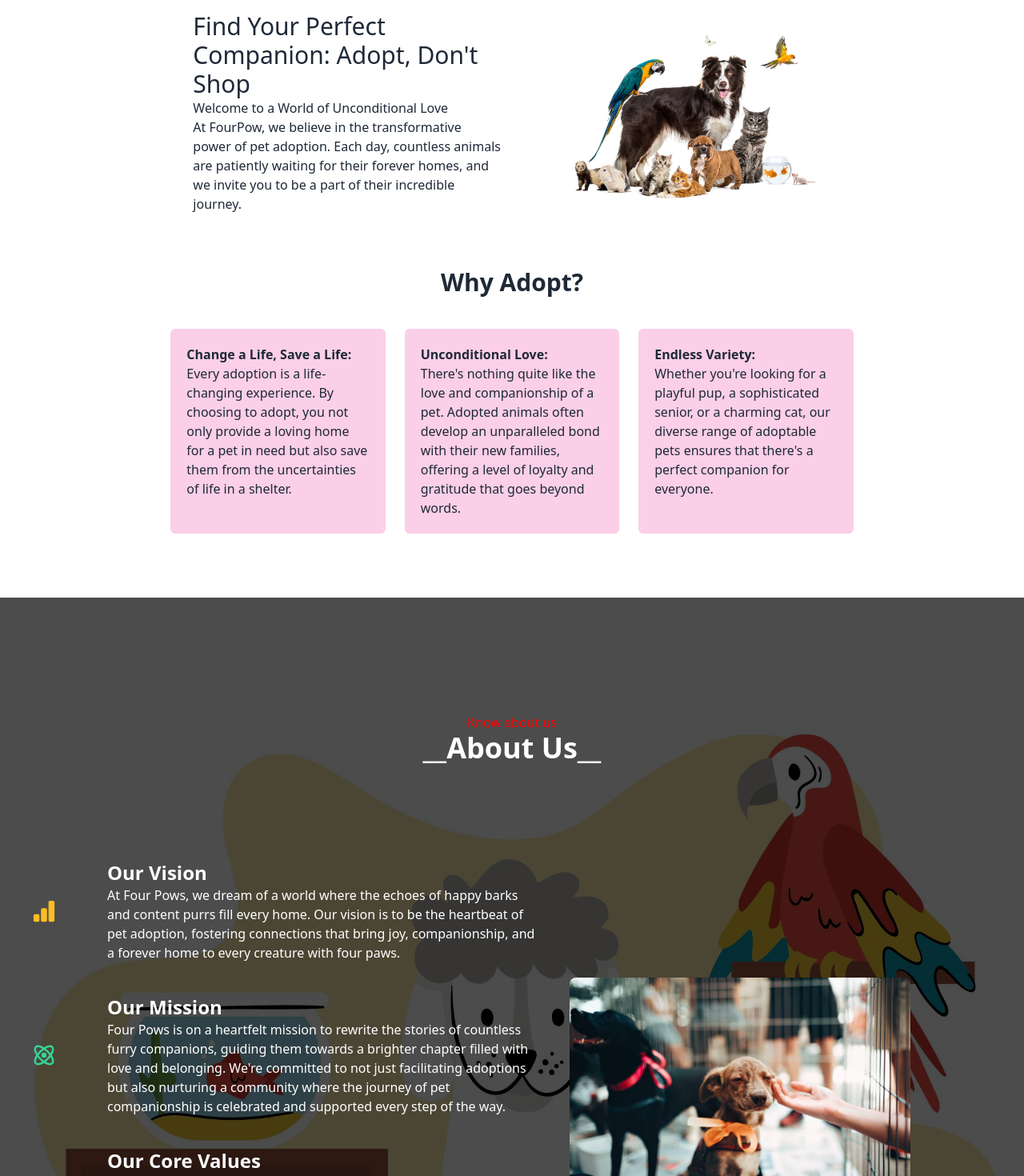
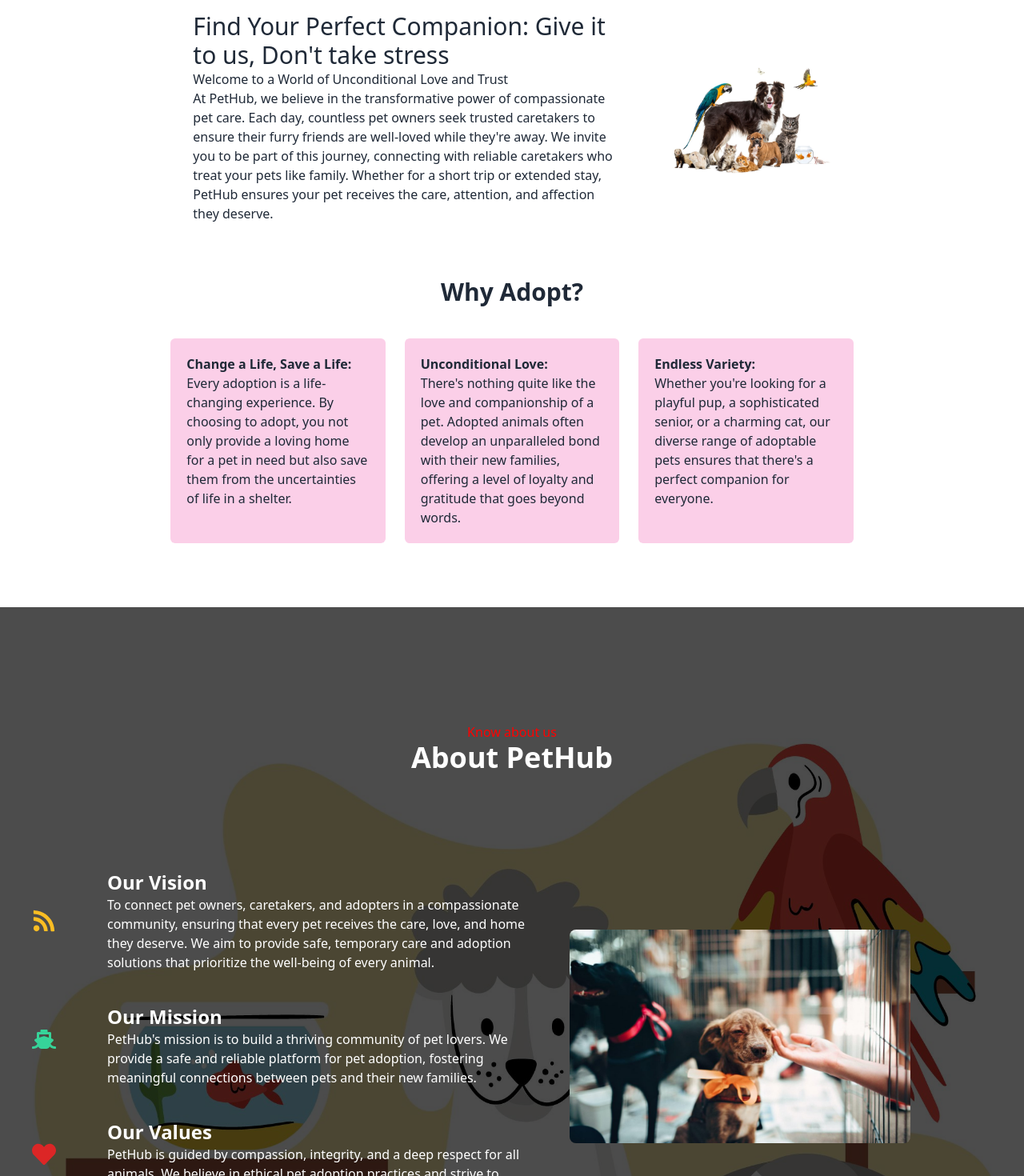
Before and after one commit to Pratik-Dungano/PETHUB, a React (Vite) app in the folder Pet-Adoption-Platform-main/: page / in a window 1280 px wide. Shown: the part 1330-2800 px from the top of the page at 80% size. Built offline with nearby package versions, Linux system fonts and the light colour scheme; no server answers.

Commit message:
FRONTEND

```diff
--- a/Pet-Adoption-Platform-main/index.html
+++ b/Pet-Adoption-Platform-main/index.html
@@ -4,7 +4,7 @@
     <meta charset="UTF-8" />
     <link rel="icon" type="image/svg+xml" href="/src/assets/logo.png" />
     <meta name="viewport" content="width=device-width, initial-scale=1.0" />
-    <title>Four Pows</title>
+    <title>PetHub</title>
   </head>
   <body>
     <div id="root"></div>
--- a/Pet-Adoption-Platform-main/src/pages/donationCampaign/DonationCampaign.jsx
+++ b/Pet-Adoption-Platform-main/src/pages/donationCampaign/DonationCampaign.jsx
@@ -17,7 +17,7 @@
     return (
         <div>
             <Navbar></Navbar>
-            <div className='flex flex-col items-center justify-center mt-20'><p>Welcome to</p><h1 className='font-bold text-2xl'>Donation Campaign</h1></div>
+            <div className='flex flex-col items-center justify-center mt-20'><p>Welcome to us </p><h1 className='font-bold text-2xl'>We Care For Your Pet</h1></div>
             <div className='flex flex-col items-center w-full '>
           <div className="grid grid-cols-1 md:grid-cols-2 lg:grid-cols-2 my-10 lg:my-20 lg:gap-2">
                                 {
--- a/Pet-Adoption-Platform-main/src/pages/donationCampaign/donationCampaignDetails/DonationCampaignDetails.jsx
+++ b/Pet-Adoption-Platform-main/src/pages/donationCampaign/donationCampaignDetails/DonationCampaignDetails.jsx
@@ -27,10 +27,10 @@
   <div className="p-6 lg:border-l-2 border-none border-pink-700 ml-10">
     <h6
       className="block mb-4 font-sans text-base antialiased font-semibold leading-relaxed tracking-normal text-gray-700 uppercase">
-      Last Donation Time:{last_donation_date}
+      Duration :{last_donation_date}
     </h6>
     <h4 className="block mb-2 font-sans text-2xl antialiased font-semibold leading-snug tracking-normal text-blue-gray-900">
-     Max Donation Amount:{max_donation_limit}
+     Charges/day:{max_donation_limit}
     </h4>
     <p className="block mb-8 font-sans text-base antialiased font-normal leading-relaxed text-gray-700">
      About:{shortdesp}
@@ -38,9 +38,9 @@
     <p className="block mb-8 font-sans text-base antialiased font-normal leading-relaxed text-gray-700">
      {longdesp}
     </p>
-    <button disabled={pause} className="btn disabled:cursor-not-allowed bg-pink-700" onClick={()=>document.getElementById('my_modal_5').showModal()}>
-       Donate Now<svg xmlns="http://www.w3.org/2000/svg" fill="none" viewBox="0 0 24 24" stroke="currentColor"
-          strokeWidth="2" className="w-4 h-4">
+    <button disabled={pause} className="btn disabled:cursor-not-allowed  font-bold   mt-2   text-[#D52B5C] bg-white">
+       Contact Now<svg xmlns="http://www.w3.org/2000/svg" fill="none" viewBox="0 0 24 24" stroke="currentColor"
+          strokeWidth="2x" className="w-4 h-4">
           <path strokeLinecap="round" strokeLinejoin="round" d="M17.25 8.25L21 12m0 0l-3.75 3.75M21 12H3"></path>
         </svg></button>
 
@@ -78,7 +78,7 @@
   </div>
 </div>
 <div className='flex flex-col items-center justify-center text-3xl font-bold mt-10'><h3>_Suggested For You_</h3>
-<p className='text-xl bg-green-500 px-6 py-2 mt-4 rounded-md'>Donate More</p></div>
+<p className='text-xl bg-green-500 px-6 py-2 mt-4 rounded-md'>Explore more</p></div>
 <SugestedDonationCamp></SugestedDonationCamp>
 <Footer></Footer>
         </div>
--- a/Pet-Adoption-Platform-main/src/pages/home/homeComponents/aboutus/AboutUs.jsx
+++ b/Pet-Adoption-Platform-main/src/pages/home/homeComponents/aboutus/AboutUs.jsx
@@ -1,54 +1,51 @@
-import { BsFillBarChartFill } from 'react-icons/bs';
-import { BiAtom } from 'react-icons/bi';
-import { BsFillBriefcaseFill } from 'react-icons/bs';
+import { FaRss, FaShip, FaHeart } from 'react-icons/fa';
 
 import contact from '../../../../assets/pets.jpg';
 import aboutus from '../../../../assets/aboutus.jpg';
 
 const AboutUs = () => {
   return (
-    <div className="relative mt-20 " style={{ backgroundImage: `url(${contact})`, backgroundSize: 'cover', backgroundAttachment: 'fixed' }}>
+    <div className="relative mt-20" style={{ backgroundImage: `url(${contact})`, backgroundSize: 'cover', backgroundAttachment: 'fixed' }}>
       <div className="absolute inset-0 bg-black opacity-70" />
 
       <div className="relative z-10 text-white py-16">
         <div className="flex flex-col items-center justify-center mt-20 mb-20" id="services">
           <h3 className="text-[#ff0000]">Know about us</h3>
-          <h1 className="text-white text-2xl md:text-4xl font-metamorphous font-bold text-center">__About Us__</h1>
+          <h1 className="text-white text-2xl md:text-4xl font-metamorphous font-bold text-center">About PetHub</h1>
         </div>
-        <div className='flex items-center justify-center '>
+        <div className="flex items-center justify-center">
           <div className="px-10 py-10 w-full lg:max-w-[1200px] mx-auto">
             <div className="flex gap-16 items-center justify-center">
               <div>
-              <BsFillBarChartFill className="text-3xl text-warning" />
+                <FaRss className="text-3xl text-warning" />
               </div>
               <div>
                 <h1 className="text-2xl font-bold">Our Vision</h1>
-              <p>At Four Pows, we dream of a world where the echoes of happy barks and content purrs fill every home. Our vision is to be the heartbeat of pet adoption, fostering connections that bring joy, companionship, and a forever home to every creature with four paws.</p>
+                <p>To connect pet owners, caretakers, and adopters in a compassionate community, ensuring that every pet receives the care, love, and home they deserve. We aim to provide safe, temporary care and adoption solutions that prioritize the well-being of every animal.</p>
               </div>
             </div>
-          {/*  */}
+            {/* */}
             <div className="flex gap-16 items-center justify-center my-10">
               <div>
-              <BiAtom className="text-3xl  text-success" />
+              <FaShip className="text-3xl text-success mb-4" />              </div>
+              <div>
+                <h1 className="text-2xl font-bold">Our Mission</h1>
+                <p>PetHub's mission is to build a thriving community of pet lovers. We provide a safe and reliable platform for pet adoption, fostering meaningful connections between pets and their new families.</p>
+              </div>
+            </div>
+            {/* */}
+            <div className="flex gap-16 items-center justify-center">
+              <div>
+              <FaHeart className="text-3xl text-red-600 mb-4" />
               </div>
               <div>
-              <h1 className="text-2xl font-bold">Our Mission</h1>
-              <p>Four Pows is on a heartfelt mission to rewrite the stories of countless furry companions, guiding them towards a brighter chapter filled with love and belonging. We're committed to not just facilitating adoptions but also nurturing a community where the journey of pet companionship is celebrated and supported every step of the way.</p>
-            </div>
-          </div>
-          {/*  */}
-          <div className="flex gap-16 items-center justify-center">
-            <div>
-              <BsFillBriefcaseFill className="text-3xl  text-red-600" />
-            </div>
-            <div>
-              <h1 className="text-2xl font-bold">Our Core Values</h1>
-              <p>Four Pows values the diversity in every wag, meow, and chirp, recognizing the unique charm each pet brings. Our core values revolve around inclusivity, compassion, and the belief that every pet, regardless of their past, deserves a warm, loving embrace. We are dedicated to upholding the principles of responsible pet ownership, ensuring that the Four Pows community is a sanctuary of unconditional love and lifelong connections...</p>
+                <h1 className="text-2xl font-bold">Our Values</h1>
+                <p>PetHub is guided by compassion, integrity, and a deep respect for all animals. We believe in ethical pet adoption practices and strive to create a positive impact on the lives of pets and their owners.</p>
               </div>
             </div>
           </div>
           <div>
-<img src={aboutus} alt="" className=' w-9/12 rounded-lg hidden lg:flex' />
+            <img src={aboutus} alt="" className="w-9/12 rounded-lg hidden lg:flex" />
           </div>
         </div>
       </div>
--- a/Pet-Adoption-Platform-main/src/pages/home/homeComponents/action/Action.jsx
+++ b/Pet-Adoption-Platform-main/src/pages/home/homeComponents/action/Action.jsx
@@ -11,9 +11,9 @@
             <hr className='text-[#d42a5c]'/>
             <hr />
                <div className=''>
-               <p className='text-6xl'>Save A Pet</p>
+               <p className='text-6xl'>Want to Adopt?</p>
                <div className='flex items-center'>
-               <p className='text-3xl font-bold my-3'>DONATE NOW</p>
+               <p className='text-3xl font-bold my-3'>WISH GRANTED</p>
                <BiSolidDonateHeart className='w-10 h-10 text-[#d42a5c]'></BiSolidDonateHeart>
                </div>
                </div>
--- a/Pet-Adoption-Platform-main/src/pages/home/homeComponents/inspiration/Inspiration.jsx
+++ b/Pet-Adoption-Platform-main/src/pages/home/homeComponents/inspiration/Inspiration.jsx
@@ -1,13 +1,45 @@
 import React from 'react';
 import pet2 from '../../../../assets/pet3.jpg'
+// const Inspiration = () => {
+//     return (
+//         <div className=' flex justify-center flex-col mx-auto items-center w-8/12'>
+//            <div className='flex  flex-col-reverse lg:flex-row items-center '>
+//            <div className=' p-7 '>
+//             <p className='text-xl '><span className='text-3xl '>Find Your Perfect Companion: Adopt, Don't Shop</span></p>
+// <p>Welcome to a World of Unconditional Love</p>
+// <p>At FourPow, we believe in the transformative power of pet adoption. Each day, countless animals are patiently waiting for their forever homes, and we invite you to be a part of their incredible journey.</p>
+//             </div>
+//             <div>
+// <img src={pet2} alt="" className='' />
+//             </div>
+//            </div>
+// <p className='text-3xl font-bold my-10'>Why Adopt?</p>
+//         <div className='grid grid-cols-1 lg:grid-cols-3 gap-6'>
+//             <div className='bg-pink-200 p-5 rounded-md'>
+//            <span className='font-bold '> Change a Life, Save a Life:</span>
+// <p>Every adoption is a life-changing experience. By choosing to adopt, you not only provide a loving home for a pet in need but also save them from the uncertainties of life in a shelter.</p>
+//             </div>
+//             <div className='bg-pink-200 p-5 rounded-md '>
+//             <span className='font-bold'>Unconditional Love:</span>
+// <p>There's nothing quite like the love and companionship of a pet. Adopted animals often develop an unparalleled bond with their new families, offering a level of loyalty and gratitude that goes beyond words.</p>
+//             </div>
+//             <div className=' bg-pink-200 p-5 rounded-md'>
+//             <span className='font-bold'>Endless Variety:</span>
+// <p>Whether you're looking for a playful pup, a sophisticated senior, or a charming cat, our diverse range of adoptable pets ensures that there's a perfect companion for everyone.</p>
+//             </div>
+//         </div>
+//         </div>
+//     );
+// };
+
 const Inspiration = () => {
     return (
         <div className=' flex justify-center flex-col mx-auto items-center w-8/12'>
            <div className='flex  flex-col-reverse lg:flex-row items-center '>
            <div className=' p-7 '>
-            <p className='text-xl '><span className='text-3xl '>Find Your Perfect Companion: Adopt, Don't Shop</span></p>
-<p>Welcome to a World of Unconditional Love</p>
-<p>At FourPow, we believe in the transformative power of pet adoption. Each day, countless animals are patiently waiting for their forever homes, and we invite you to be a part of their incredible journey.</p>
+            <p className='text-xl '><span className='text-3xl '>Find Your Perfect Companion: Give it to us, Don't take stress</span></p>
+<p>Welcome to a World of Unconditional Love and Trust</p>
+<p>At PetHub, we believe in the transformative power of compassionate pet care. Each day, countless pet owners seek trusted caretakers to ensure their furry friends are well-loved while they're away. We invite you to be part of this journey, connecting with reliable caretakers who treat your pets like family. Whether for a short trip or extended stay, PetHub ensures your pet receives the care, attention, and affection they deserve.</p>
             </div>
             <div>
 <img src={pet2} alt="" className='' />
@@ -31,5 +63,4 @@
         </div>
     );
 };
-
 export default Inspiration;
--- a/Pet-Adoption-Platform-main/src/shared/footer/Footer.jsx
+++ b/Pet-Adoption-Platform-main/src/shared/footer/Footer.jsx
@@ -28,7 +28,7 @@
 <footer className="footer px-10 py-4 border-t bg-base-200 text-base-content border-base-300">
   <aside className="items-center grid-flow-col">
    <img className=' w-4/12' src={logo}></img>
-    <p className='text-sm font-bold'>Four Pows <br/>Helping Friend of Pets</p>
+    <p className='text-sm font-bold'>PetHub<br/>From Care to Forever Homes</p>
   </aside>
   <nav className="md:place-self-center md:justify-self-end">
     <div className="grid grid-flow-col gap-4">
--- a/Pet-Adoption-Platform-main/src/shared/navbar/Navbar.jsx
+++ b/Pet-Adoption-Platform-main/src/shared/navbar/Navbar.jsx
@@ -62,7 +62,7 @@
                   }>Pet Listing</NavLink></li>
                   <li><NavLink to="/donationcampaign" className={({ isActive, isPending }) =>
                     isPending ? "pending" : isActive ? "text-[#fff] font-bold rounded-3xl bg-[#D52B5C] px-6 py-2   underline-offset-8 hover:text-red  " : ""
-                  }>Donation Campaigns</NavLink></li>
+                  }>Pet CareTaker</NavLink></li>
 
 
     </>
@@ -99,7 +99,7 @@
               <div className="flex gap-20">
                <div className="flex  items-center gap-7">
                <div className="  w-16"> <img src={logo}  alt="" /></div>
-              <div className="  text-2xl font-bold ">FourPows</div>
+              <div className="  text-2xl font-bold ">PetHub</div>
                </div>
               <div className="flex-none hidden lg:block">
                 <ul className="flex gap-7">
```
Also changed, not shown: Pet-Adoption-Platform-main/src/assets/logo.png. Lines whose indentation alone changed are shown as unchanged.
